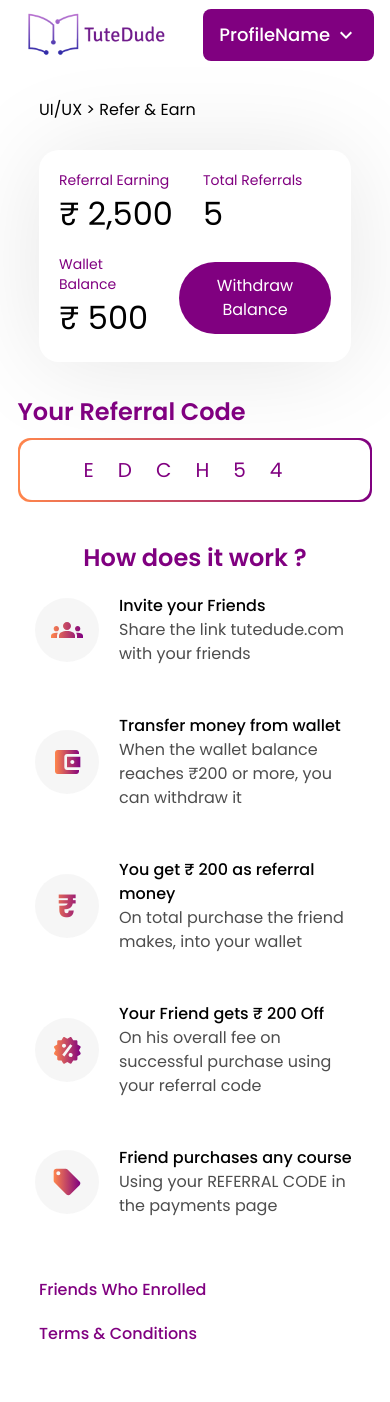
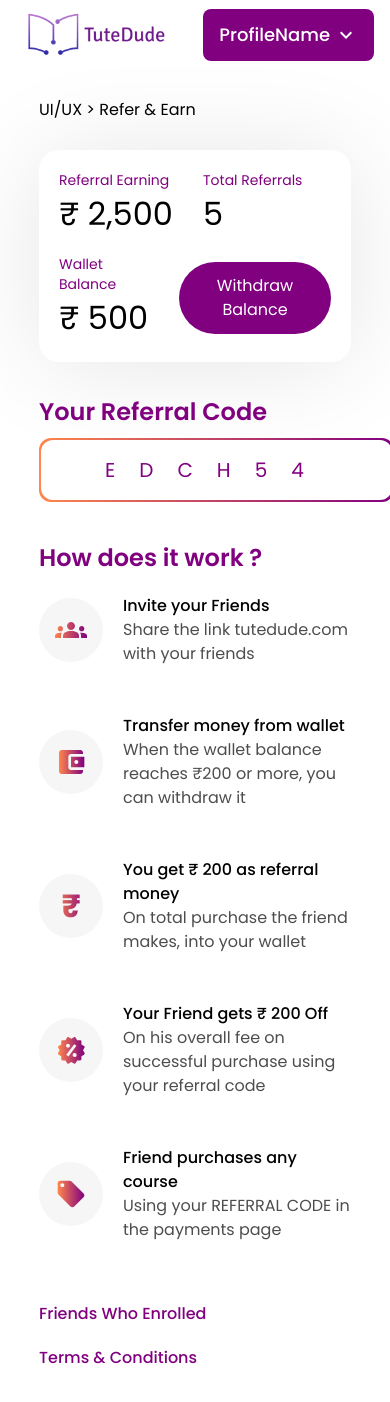
Before and after one commit to Rrhul0/assignment-tutedude, a Next.js app: page / in a window 390 px wide. Shown: the top 1402 px of the page. Built offline with nearby package versions, Linux system fonts and the light colour scheme.

Commit message:
fix small responsive issues

```diff
--- a/app/page.tsx
+++ b/app/page.tsx
@@ -6,7 +6,7 @@ import Link from 'next/link'
 export default function Home() {
     return (
         <>
-            <div className='flex flex-col items-center gap-8 lg:flex-row lg:items-start lg:justify-between lg:gap-0'>
+            <div className='flex flex-col gap-8 md:items-center lg:flex-row lg:items-start lg:justify-between lg:gap-0'>
                 <DashBoard />
                 <ReferralCode />
             </div>
--- a/components/freindsEnrolled.tsx
+++ b/components/freindsEnrolled.tsx
@@ -4,7 +4,7 @@ export default function FriendsEnrolled() {
             <h2 className='text-xl font-semibold'>
                 Friends who enrolled <span className='font-normal text-dark'>(3)</span>
             </h2>
-            <div className='flex  gap-5 overflow-x-scroll pt-5 text-white'>
+            <div className='flex flex-col gap-5 overflow-x-scroll pt-5 text-white md:flex-row'>
                 <div className='flex h-56 w-[358px] flex-shrink-0 flex-col justify-between rounded-2xl bg-gradient p-5 '>
                     <div className='flex flex-col gap-2'>
                         <div className='flex items-center justify-between'>
--- a/components/howitworks.tsx
+++ b/components/howitworks.tsx
@@ -6,9 +6,9 @@ import referralCouponIcon from '@/public/referralcoupon.svg'
 
 export default function Howitworks() {
     return (
-        <section className='flex flex-col items-center pt-10 md:items-start'>
+        <section className='flex flex-col pt-10'>
             <h4 className='text-2xl font-semibold '>How does it work ?</h4>
-            <div className='mt-5 flex flex-wrap justify-center gap-12 md:justify-normal'>
+            <div className='mt-5 flex flex-wrap gap-12'>
                 <div className='flex w-80 items-center gap-5'>
                     <div className='aspect-square rounded-full bg-[#D9D9D9] bg-opacity-25 p-4'>
                         <div className='relative h-8 w-8'>
```
